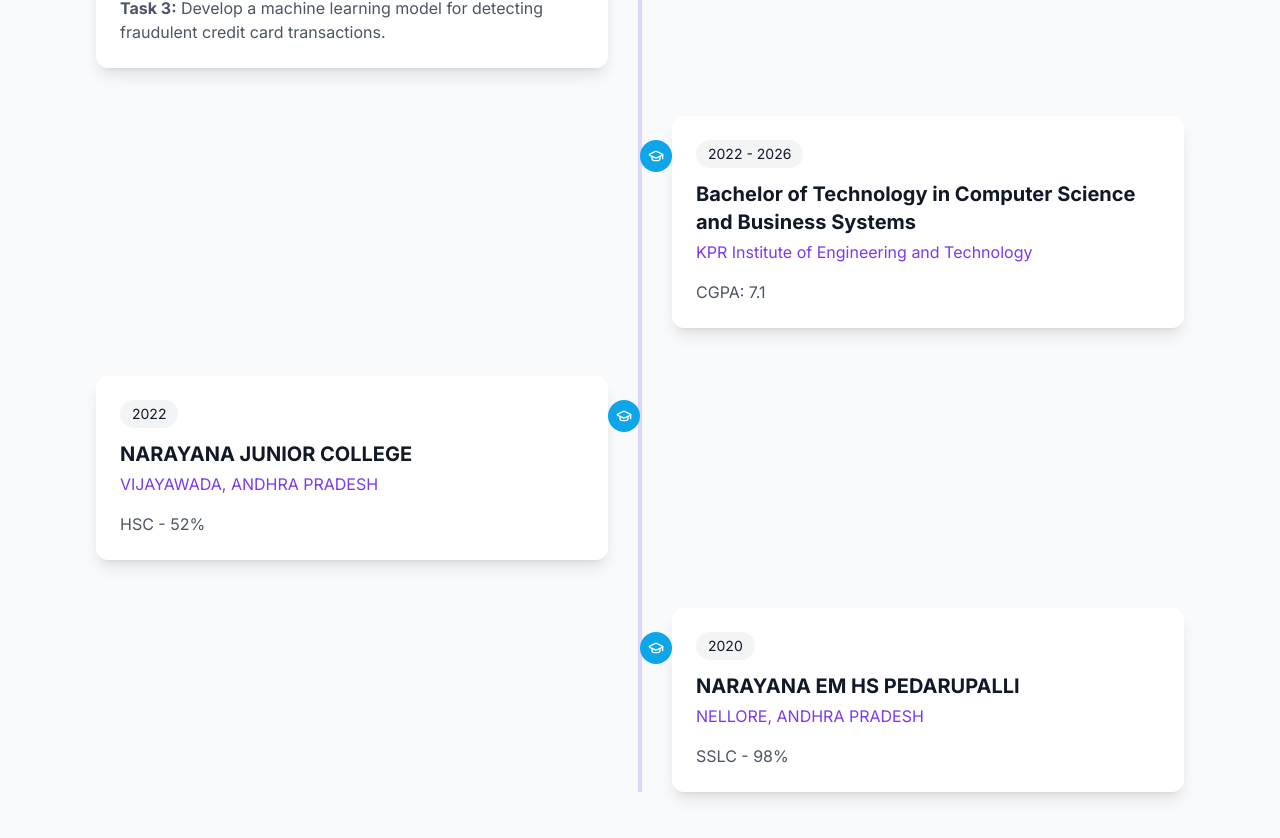
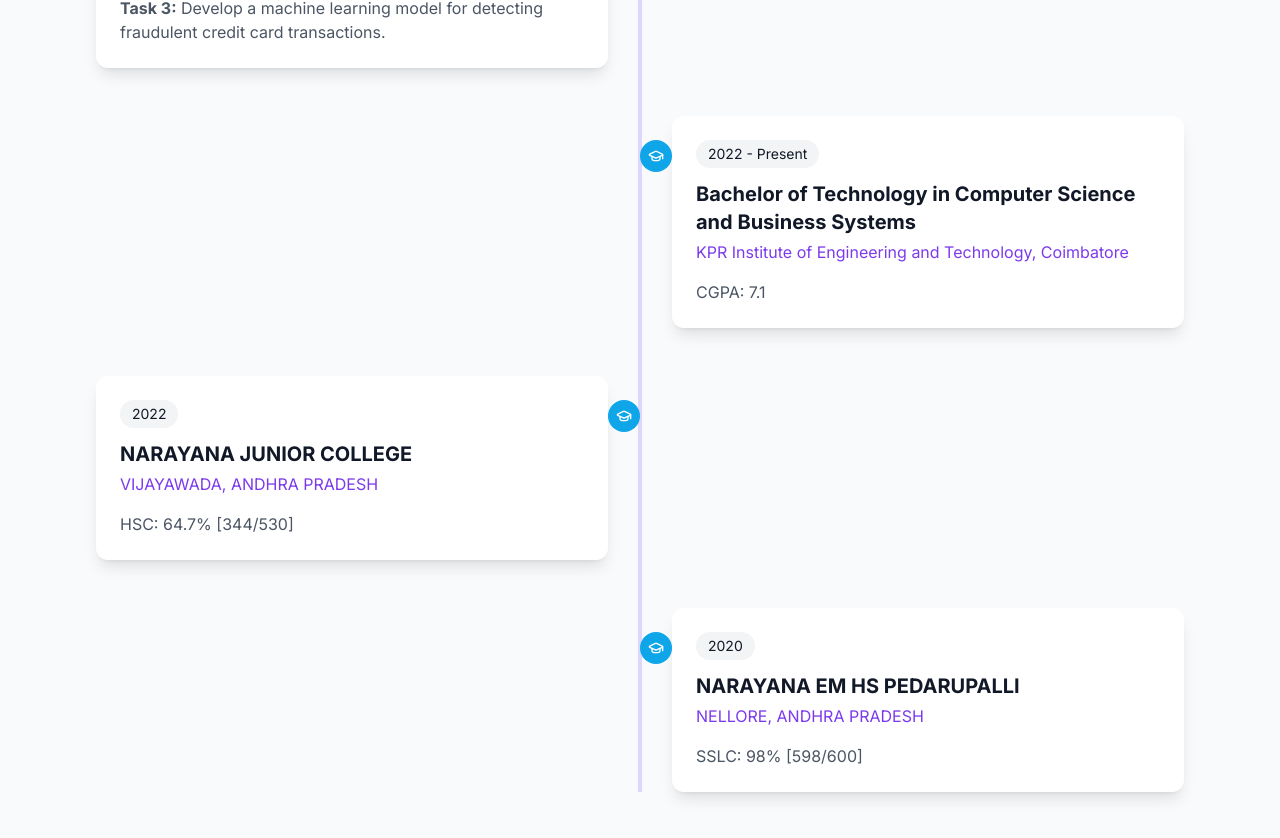
Before and after one commit to pranneeth-1511/portfolio-website, a React (Vite) app in the folder frontend/: page / in a window 1280 px wide. Shown: the part 8873-9711 px from the top of the page. Built offline with nearby package versions, Linux system fonts and the light colour scheme.

Commit message:
Experience change

```diff
--- a/frontend/src/components/Experience/Experience.tsx
+++ b/frontend/src/components/Experience/Experience.tsx
@@ -52,8 +52,8 @@ const Experience: React.FC = () => {
     {
       id: 3,
       title: 'Bachelor of Technology in Computer Science and Business Systems',
-      company: 'KPR Institute of Engineering and Technology',
-      period: '2022 - 2026',
+      company: 'KPR Institute of Engineering and Technology, Coimbatore',
+      period: '2022 - Present',
       description:'CGPA: 7.1',
       type: 'education',
     },
@@ -62,7 +62,7 @@ const Experience: React.FC = () => {
       title: 'NARAYANA JUNIOR COLLEGE',
       company: 'VIJAYAWADA, ANDHRA PRADESH',
       period: '2022',
-      description:'HSC - 52%',
+      description:'HSC: 64.7% [344/530]',
       type: 'education',
     },
     {
@@ -70,7 +70,7 @@ const Experience: React.FC = () => {
       title: 'NARAYANA EM HS PEDARUPALLI',
       company: 'NELLORE, ANDHRA PRADESH',
       period: '2020',
-      description:"SSLC - 98%",
+      description:"SSLC: 98% [598/600]",
       type: 'education',
     },
   ];
```
